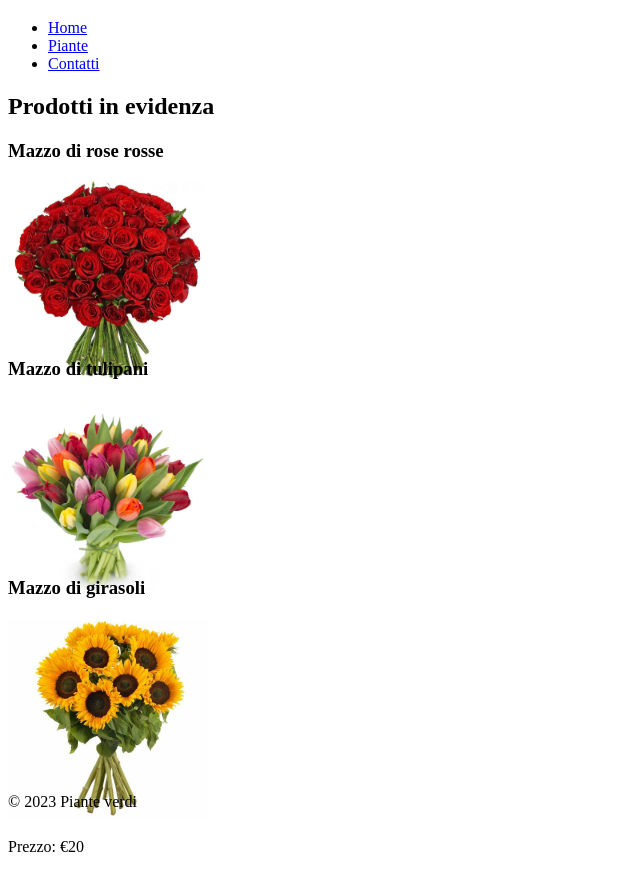
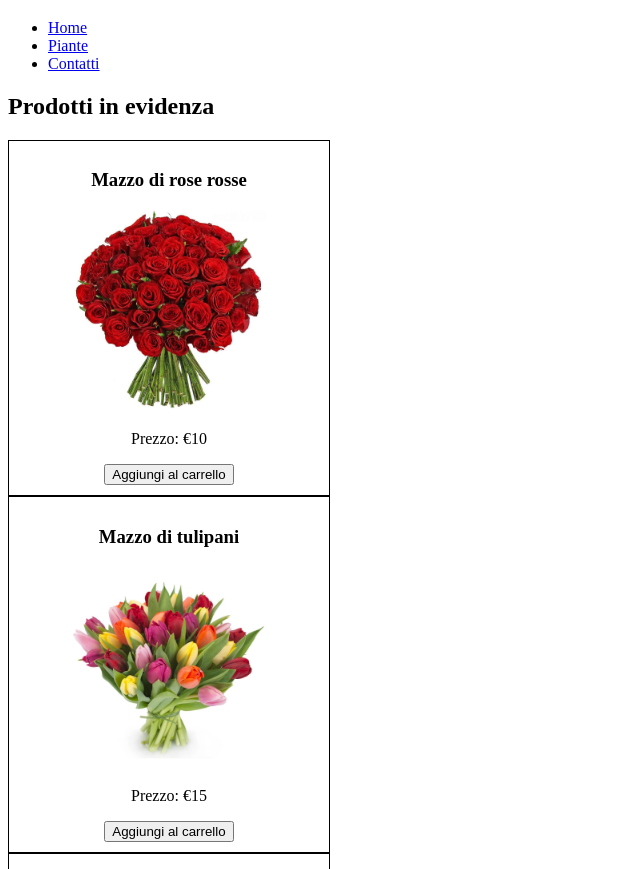
Before and after one commit to Regaaasara/Negozio-di-piante, a plain HTML site: page index.html in a window 1280 px wide. Shown: the part 61-930 px from the top of the page, without its empty margins (0-640 px from the left). Drawn offline with Linux system fonts and the light colour scheme.

Commit message:
Update index.html

```diff
--- a/index.html
+++ b/index.html
@@ -19,19 +19,19 @@
     <main>
       <h2>Prodotti in evidenza</h2>
       <section>
-        <div class="foto">
+        <div class="blocco">
           <h3>Mazzo di rose rosse</h3>
           <img src="Bouquetroserosse.jpg" alt="Mazzo di rose rosse" class="foto">
           <p>Prezzo: €10</p>
           <button>Aggiungi al carrello</button>
         </div>
-        <div class="foto">
+        <div class="blocco">
           <h3>Mazzo di tulipani</h3>
           <img src="Bouquet-Tulipani.jpg" alt="Tulipano" class="foto">
           <p>Prezzo: €15</p>
           <button>Aggiungi al carrello</button>
         </div>
-        <div class="foto">
+        <div class="blocco">
           <h3>Mazzo di girasoli</h3>
           <img src="mazzodigirasole.jpg" alt="Mazzo di Girasoli" class="foto">
           <p>Prezzo: €20</p>
```
